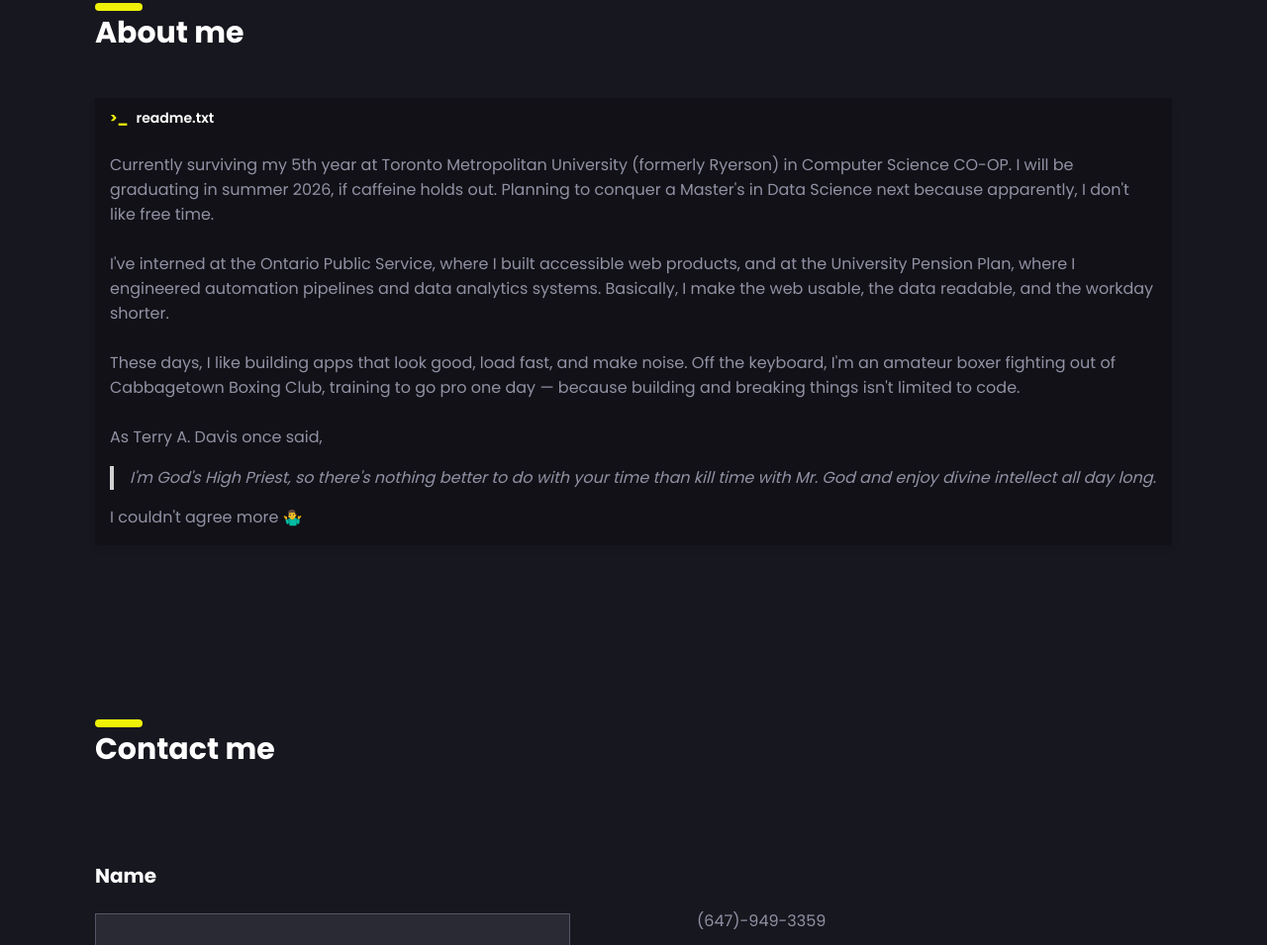
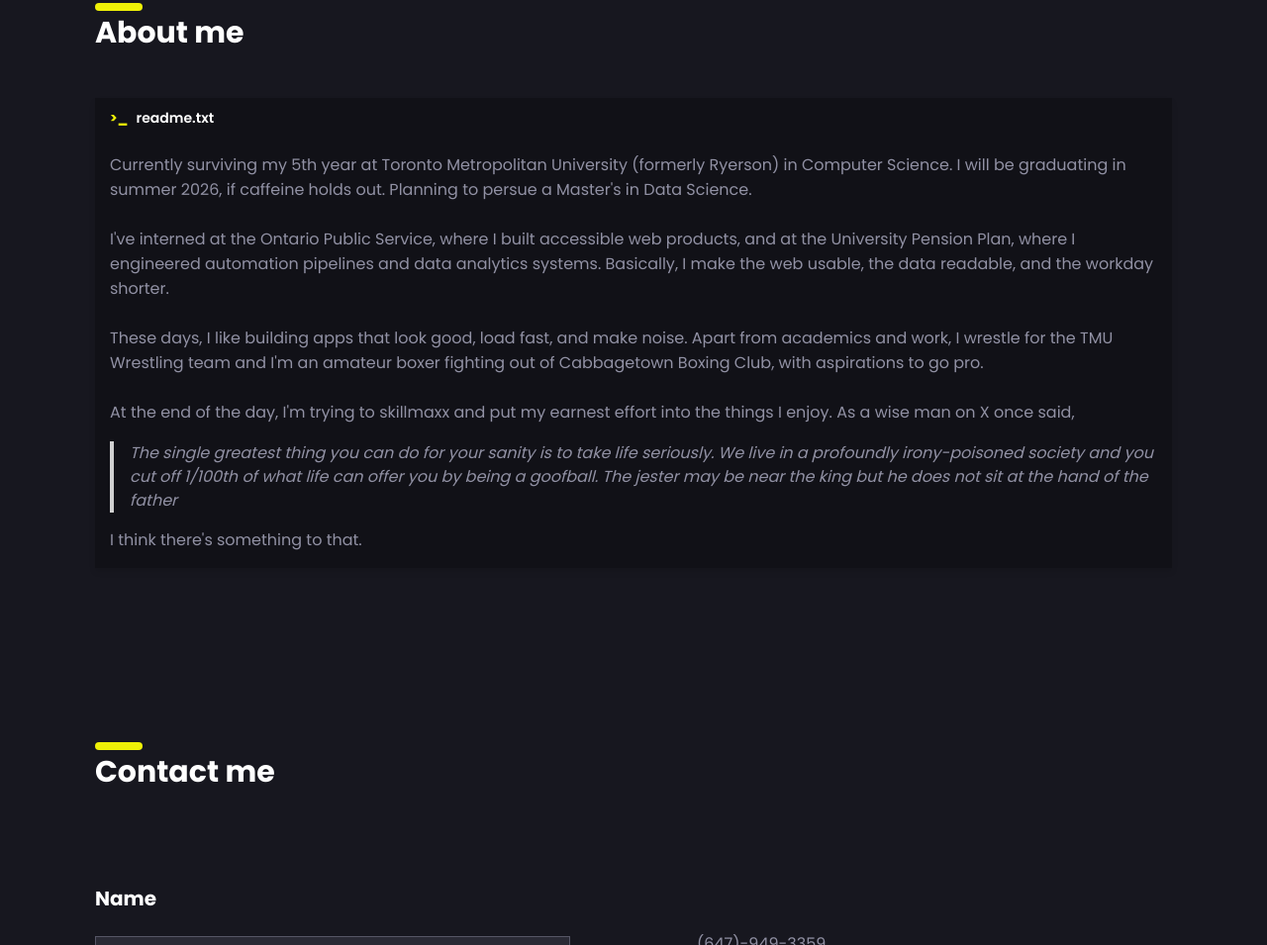
Before and after one commit to leisingha/portfolio, a website: page index.html in a window 1280 px wide. Shown: the part 1955-2910 px from the top of the page at 99% size. Drawn offline with Linux system fonts and the light colour scheme.

Commit message:
update aboutme section

```diff
--- a/index.html
+++ b/index.html
@@ -348,14 +348,14 @@
               </span>
             </div>
             <div class="terminal-body">
-              <span class="text-secondary font-poppins">Currently surviving my 5th year at Toronto Metropolitan University (formerly Ryerson) in Computer Science CO-OP. I will be graduating in summer 2026, if caffeine holds out. Planning to conquer a Master's in Data Science next because apparently, I don't like free time.<br><br>
+              <span class="text-secondary font-poppins">Currently surviving my 5th year at Toronto Metropolitan University (formerly Ryerson) in Computer Science. I will be graduating in summer 2026, if caffeine holds out. Planning to persue a Master's in Data Science.<br><br>
 I've interned at the Ontario Public Service, where I built accessible web products, and at the University Pension Plan, where I engineered automation pipelines and data analytics systems. Basically, I make the web usable, the data readable, and the workday shorter.<br><br>
-These days, I like building apps that look good, load fast, and make noise. Off the keyboard, I'm an amateur boxer fighting out of Cabbagetown Boxing Club, training to go pro one day — because building and breaking things isn't limited to code.<br><br>
-As Terry A. Davis once said,</span>
+These days, I like building apps that look good, load fast, and make noise. Apart from academics and work, I wrestle for the TMU Wrestling team and I'm an amateur boxer fighting out of Cabbagetown Boxing Club, with aspirations to go pro.<br><br>
+At the end of the day, I'm trying to skillmaxx and put my earnest effort into the things I enjoy. As a wise man on X once said,</span>
               <blockquote class="border-l-4 pl-4 my-4 italic text-secondary font-poppins" style="border-color: #d1d1d1;">
-                I'm God's High Priest, so there's nothing better to do with your time than kill time with Mr. God and enjoy divine intellect all day long.
+                The single greatest thing you can do for your sanity is to take life seriously. We live in a profoundly irony-poisoned society and you cut off 1/100th of what life can offer you by being a goofball. The jester may be near the king but he does not sit at the hand of the father
               </blockquote>
-              <span class="text-secondary font-poppins">I couldn't agree more 🤷‍♂️</span>
+              <span class="text-secondary font-poppins">I think there's something to that.</span>
             </div>
           </div>
         </div>
```
